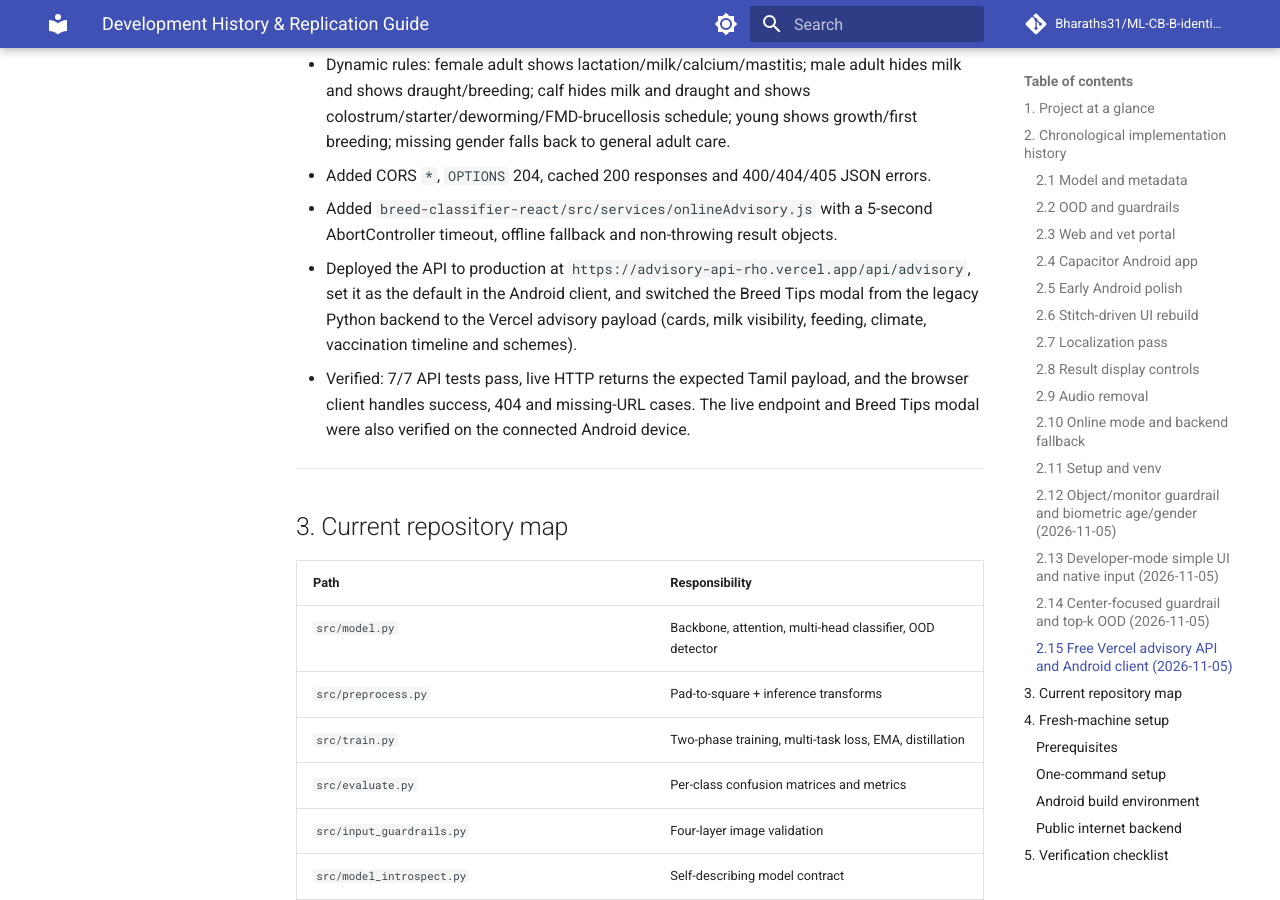
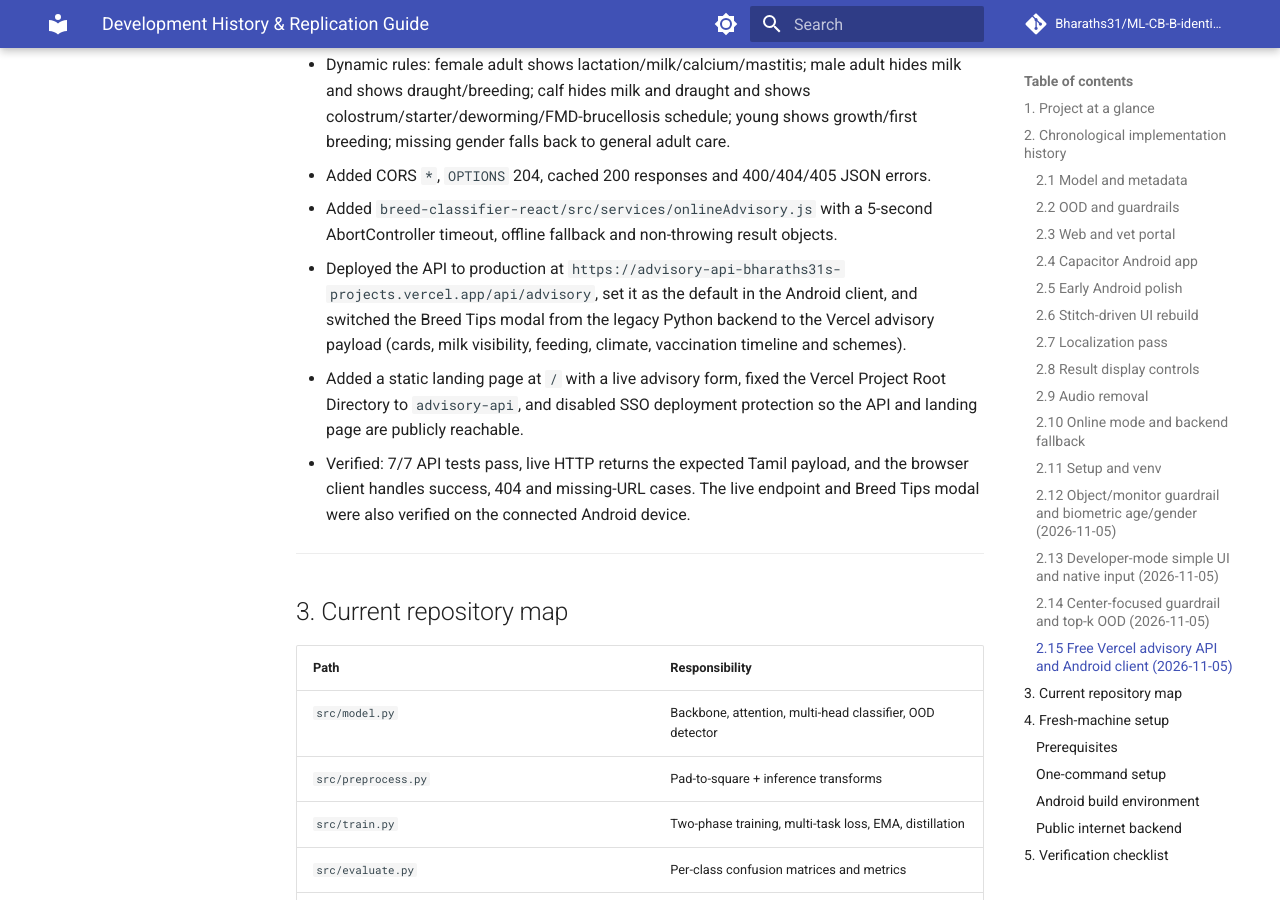
Before and after one commit to Bharaths31/ML-CB-B-identifier, an MkDocs documentation site: the page built from docs/development-history.md, in a window 1280 px wide and 900 px high, scrolled down 6218 px. Built offline with MkDocs 1.6.1 and Material for MkDocs 9.7.7, drawn with Linux system fonts in a browser that asks for light colours; comment, search, counter and statistics services are not loaded.

Commit message:
fix(api): serve public landing page and canonical advisory URL

```diff
--- a/docs/development-history.md
+++ b/docs/development-history.md
@@ -235,10 +235,13 @@ Flask backend and a standalone Capacitor Android app.
 - Added `breed-classifier-react/src/services/onlineAdvisory.js` with a 5-second
   AbortController timeout, offline fallback and non-throwing result objects.
 - Deployed the API to production at
-  `https://advisory-api-rho.vercel.app/api/advisory`, set it as the default in
-  the Android client, and switched the Breed Tips modal from the legacy Python
-  backend to the Vercel advisory payload (cards, milk visibility, feeding,
-  climate, vaccination timeline and schemes).
+  `https://advisory-api-bharaths31s-projects.vercel.app/api/advisory`, set it as
+  the default in the Android client, and switched the Breed Tips modal from the
+  legacy Python backend to the Vercel advisory payload (cards, milk visibility,
+  feeding, climate, vaccination timeline and schemes).
+- Added a static landing page at `/` with a live advisory form, fixed the Vercel
+  Project Root Directory to `advisory-api`, and disabled SSO deployment
+  protection so the API and landing page are publicly reachable.
 - Verified: 7/7 API tests pass, live HTTP returns the expected Tamil payload,
   and the browser client handles success, 404 and missing-URL cases. The live
   endpoint and Breed Tips modal were also verified on the connected Android
```
Also changed, not shown: advisory-api/README.md (+26 -19 lines), breed-classifier-react/ANDROID.md (+3 -3 lines), docs/changelog.md (+5 -3 lines), 2 other files.
